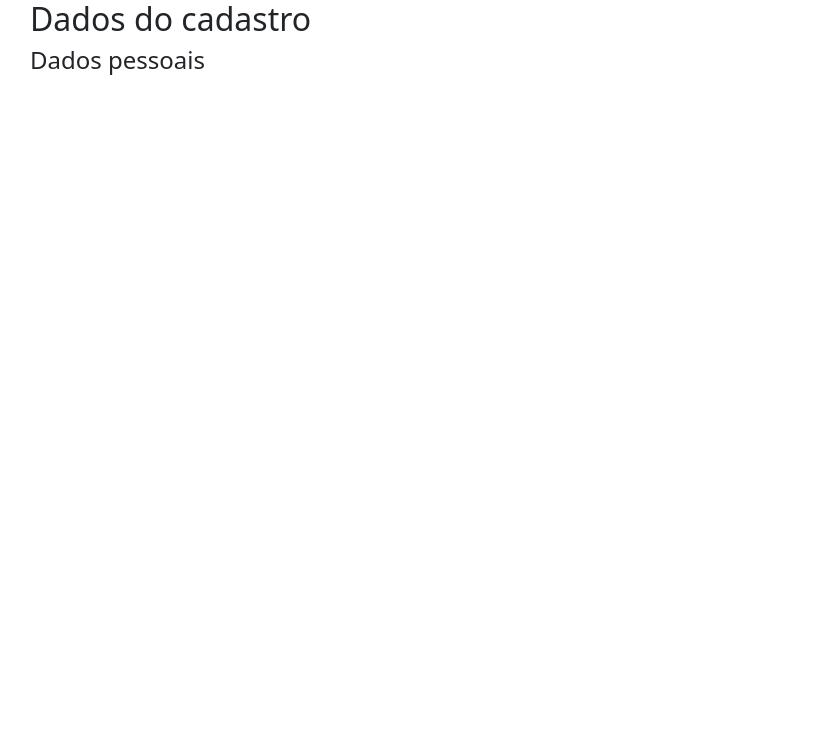
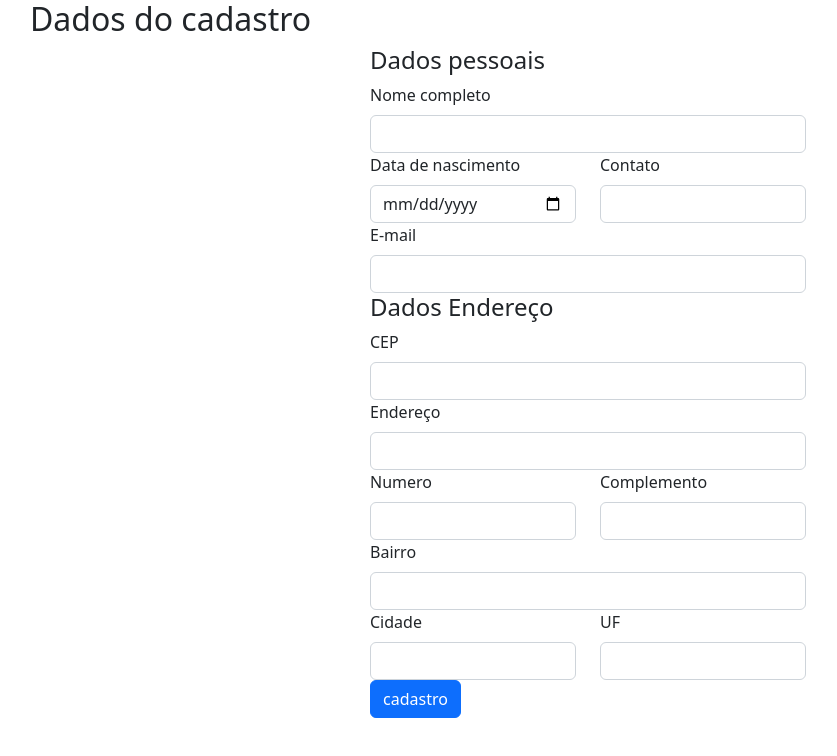
Before and after one commit to Willian-Lima15/formularios, an Angular app: page / in a window 1280 px wide. Shown: the top 756 px of the page, without its empty margins (52-889 px from the left). Built offline with nearby package versions, Linux system fonts and the light colour scheme.

Commit message:
criado componente formulario

```diff
--- a/src/app/app.module.ts
+++ b/src/app/app.module.ts
@@ -1,4 +1,5 @@
 import { NgModule } from '@angular/core';
+import { FormsModule } from '@angular/forms';
 import { BrowserModule } from '@angular/platform-browser';
 
 import { AppRoutingModule } from './app-routing.module';
@@ -12,7 +13,8 @@ import { FormularioComponent } from './formulario/formulario.component';
    ],
   imports: [
     BrowserModule,
-    AppRoutingModule
+    AppRoutingModule,
+    FormsModule
   ],
   providers: [],
   bootstrap: [AppComponent]
--- a/src/app/formulario/formulario.component.css
+++ b/src/app/formulario/formulario.component.css
@@ -0,0 +1,3 @@
+form {
+  padding: 0 340px;
+}
--- a/src/app/formulario/formulario.component.html
+++ b/src/app/formulario/formulario.component.html
@@ -1,4 +1,56 @@
 <div class="container">
   <h2>Dados do cadastro</h2>
-  <h4>Dados pessoais</h4>
+  <form #f="ngForm" (ngSubmit)="cadastrar(f)">
+    <div class="row">
+      <h4>Dados pessoais</h4>
+      <div class="col-12">
+        <label class="form-label" for="">Nome completo</label>
+        <input class="form-control" type="text" />
+      </div>
+      <div class="col-6">
+        <label class="form-label" for="">Data de nascimento</label>
+        <input class="form-control" type="date" name="" id="" />
+      </div>
+      <div class="col-6">
+        <label class="form-label" for="">Contato</label>
+        <input class="form-control" type="number" name="" id="" />
+      </div>
+      <div class="col-12">
+        <label class="form-label" for="">E-mail</label>
+        <input class="form-control" type="number" name="" id="" />
+      </div>
+      <h4>Dados Endereço</h4>
+      <div class="col-12">
+        <label class="form-label" for="">CEP</label>
+        <input class="form-control" type="text" />
+      </div>
+      <div class="col-12">
+        <label class="form-label" for="">Endereço</label>
+        <input class="form-control" type="text" />
+      </div>
+      <div class="col-6">
+        <label class="form-label" for="">Numero</label>
+        <input class="form-control" type="text" />
+      </div>
+      <div class="col-6">
+        <label class="form-label" for="">Complemento</label>
+        <input class="form-control" type="text" />
+      </div>
+      <div class="col-12">
+        <label class="form-label" for="">Bairro</label>
+        <input class="form-control" type="text" />
+      </div>
+      <div class="col-6">
+        <label class="form-label" for="">Cidade</label>
+        <input class="form-control" type="text" />
+      </div>
+      <div class="col-6">
+        <label class="form-label" for="">UF</label>
+        <input class="form-control" type="text" />
+      </div>
+      <div>
+        <button class="btn btn-primary" type="submit">cadastro</button>
+      </div>
+    </div>
+  </form>
 </div>
--- a/src/app/formulario/formulario.component.ts
+++ b/src/app/formulario/formulario.component.ts
@@ -1,4 +1,5 @@
 import { Component, OnInit } from '@angular/core';
+import { NgForm } from '@angular/forms';
 
 @Component({
   selector: 'app-formulario',
@@ -12,4 +13,9 @@ export class FormularioComponent implements OnInit {
   ngOnInit() {
   }
 
+  cadastrar(form:NgForm){
+    console.log(form);
+
+  }
+
 }
```
